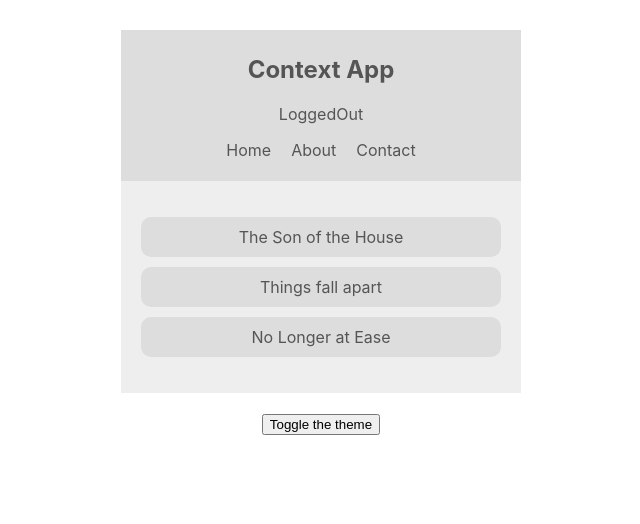
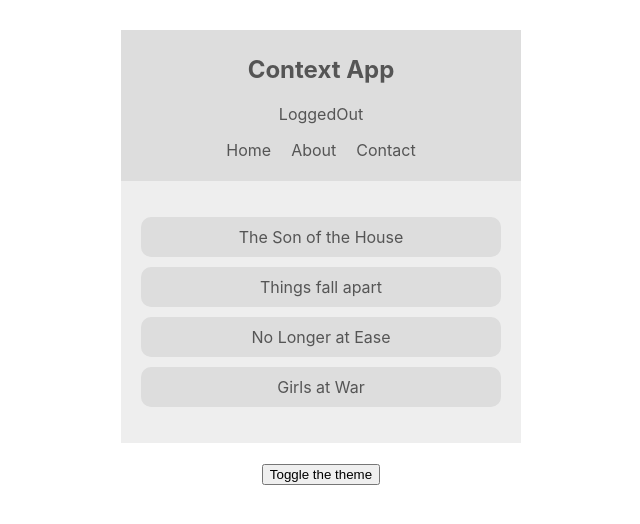
Before and after one commit to ucwealth/React-Apps, a React (Create React App) app in the folder contextapp/: page / in a window 1280 px wide. Shown: the top 524 px of the page, without its empty margins (319-959 px from the left). Built offline with nearby package versions, Linux system fonts and the light colour scheme; the HTML template or start-up script is replaced by a standard one.

Commit message:
create book context

```diff
--- a/contextapp/src/App.js
+++ b/contextapp/src/App.js
@@ -3,6 +3,7 @@
 import ThemeContextProvider from './contexts/ThemeContext';
 import ThemeToggle from './components/ThemeToggle';
 import AuthContextProvider from './contexts/AuthContext';
+import BookContextProvider from './contexts/BookContext';
 
 function App() {
   return (
@@ -10,7 +11,9 @@
       <ThemeContextProvider>
         <AuthContextProvider>
           <Navbar />
-          <Booklist />
+          <BookContextProvider>
+            <Booklist />
+          </BookContextProvider>
           <ThemeToggle />
         </AuthContextProvider>
       </ThemeContextProvider>
--- a/contextapp/src/components/Booklist.js
+++ b/contextapp/src/components/Booklist.js
@@ -1,19 +1,46 @@
 import React, { useContext } from 'react';
+import { BookContext } from '../contexts/BookContext';
 import { ThemeContext } from '../contexts/ThemeContext';
 
 const BookList = () => {
+    const { books } = useContext(BookContext)
     const { light, dark, isLightTheme } = useContext(ThemeContext)
     const theme = isLightTheme ? light : dark
 
     return (
         <div className="book-list" style={{ background: theme.bg, color: theme.syntax }}>
         <ul>
-            <li style={{ background: theme.ui }}>The Son of the House</li>
-            <li style={{ background: theme.ui }}>Things fall apart</li>
-            <li style={{ background: theme.ui }}>No Longer at Ease</li>
+            { books.map(book => { return (
+                <li key={book.id} style={{ background: theme.ui }}>{ book.title }</li>
+            )}) }
         </ul>
     </div>
      );
 }
 
 export default BookList;
+
+// Class based context below
+
+// class Booklist extends React.Component {
+//     render() {
+//         return (
+//             <ThemeContext.Consumer>
+//                 { context => {
+//                 const { light, dark, isLightTheme } = context
+//                 const theme = isLightTheme ? light : dark
+
+//                 return (
+//                 <div className="book-list" style={{ background: theme.bg, color: theme.syntax }}>
+//                     <ul>
+//                         <li style={{ background: theme.ui }}>The Son of the House</li>
+//                         <li style={{ background: theme.ui }}>Things fall apart</li>
+//                         <li style={{ background: theme.ui }}>No Longer at Ease</li>
+//                     </ul>
+//                 </div>
+//                 )}}</ThemeContext.Consumer>
+//         )
+//     }
+// }
+
+// export default Booklist
--- /dev/null
+++ b/contextapp/src/contexts/BookContext.js
@@ -0,0 +1,19 @@
+import React, { createContext, useState } from 'react';
+
+export const BookContext = createContext()
+
+const BookContextProvider = (props) => {
+    const [books, setBooks] = useState([
+        {title: "The Son of the House", id: 1},
+        {title: "Things fall apart", id: 2},
+        {title: "No Longer at Ease", id: 3},
+        {title: "Girls at War", id: 4},
+    ])
+    return (
+        <BookContext.Provider value={{books}}>
+            {props.children}
+        </BookContext.Provider>
+     );
+}
+
+export default BookContextProvider;
```
Also changed, not shown: contextapp/src/components/Navbar.js (+32 -0 lines).
